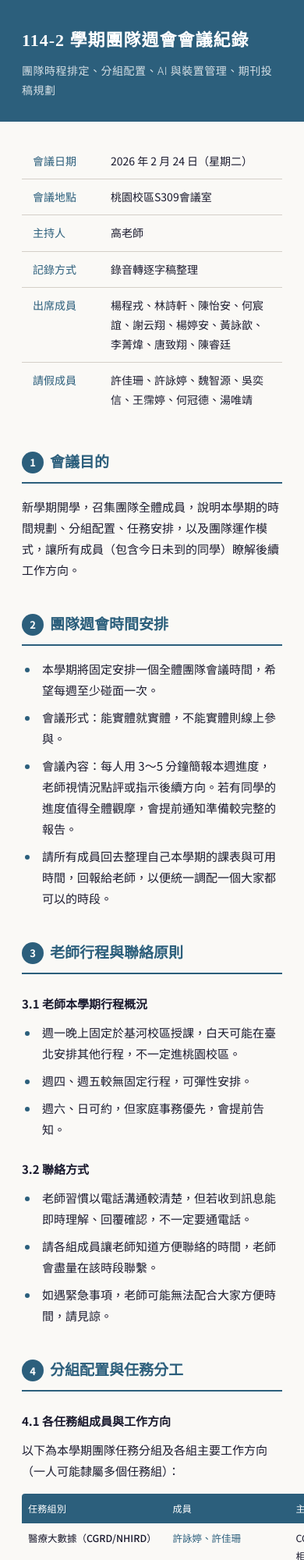
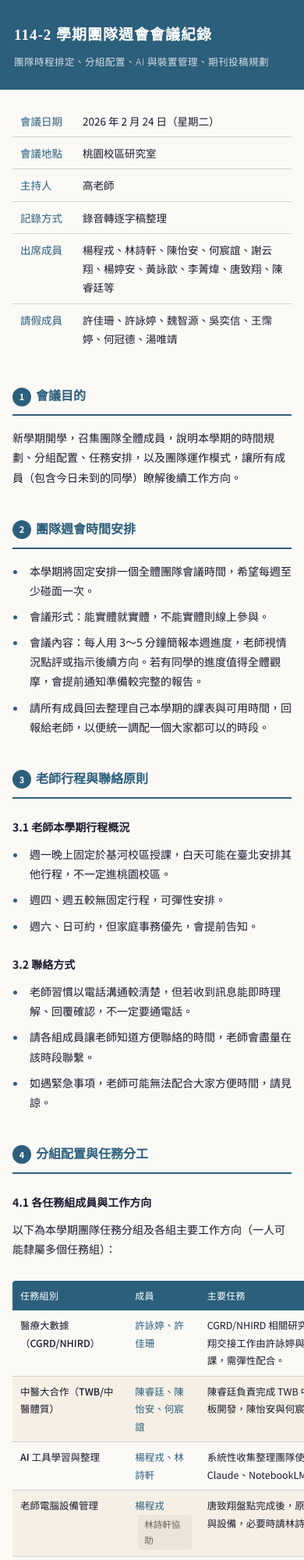
Before and after one commit to Chris-Kao/team-meeting, a plain HTML site: page 0224.html in a window 390 px wide. Shown: the top 2000 px of the page at 78% size. Drawn offline with Linux system fonts and the light colour scheme.

Commit message:
更新手機版排版

```diff
--- a/0224.html
+++ b/0224.html
@@ -231,12 +231,50 @@
   /* Responsive */
   @media (max-width: 860px) {
     .page { margin: 0; border-radius: 0; }
-    .header { padding: 32px 28px 28px; }
-    .header h1 { font-size: 22px; }
-    .content { padding: 28px 28px 40px; }
-    .task-table, .todo-table { font-size: 12.5px; }
-    .task-table thead th, .todo-table thead th { font-size: 12px; padding: 8px 8px; }
-    .task-table tbody td, .todo-table tbody td { padding: 8px 8px; }
+    .header { padding: 32px 24px 28px; }
+    .header h1 { font-size: 21px; }
+    .content { padding: 24px 20px 36px; }
+
+    h2 { font-size: 17px; }
+    h3 { font-size: 14px; }
+
+    /* Tables scroll horizontally on mobile */
+    .table-wrap {
+      overflow-x: auto;
+      -webkit-overflow-scrolling: touch;
+      margin: 16px -20px 24px;
+      padding: 0 20px;
+    }
+
+    .task-table, .todo-table { font-size: 12.5px; min-width: 560px; }
+    .task-table thead th, .todo-table thead th { font-size: 12px; padding: 8px 10px; }
+    .task-table tbody td, .todo-table tbody td { padding: 8px 10px; }
+    .task-table .group-name { white-space: normal; }
+    .task-table .members { white-space: normal; }
+    .todo-table .person { white-space: normal; }
+    .todo-table .deadline { white-space: normal; }
+
+    .meta-table td { padding: 8px 10px; font-size: 13.5px; }
+    .meta-table td:first-child { width: 80px; }
+
+    .callout { margin: 12px 0; padding: 12px 14px; font-size: 13.5px; }
+    .footer { font-size: 12.5px; }
+  }
+
+  @media (max-width: 420px) {
+    .header { padding: 28px 18px 24px; }
+    .header h1 { font-size: 19px; }
+    .header .subtitle { font-size: 12.5px; }
+    .content { padding: 20px 16px 32px; }
+    body { font-size: 14px; }
+    h2 { font-size: 16px; gap: 6px; }
+    h2 .num { width: 24px; height: 24px; font-size: 11px; }
+    ul { padding-left: 18px; }
+
+    .table-wrap {
+      margin: 12px -16px 20px;
+      padding: 0 16px;
+    }
   }
 
   /* Print */
@@ -260,10 +298,10 @@
 
     <table class="meta-table">
       <tr><td>會議日期</td><td>2026 年 2 月 24 日（星期二）</td></tr>
-      <tr><td>會議地點</td><td>桃園校區S309會議室</td></tr>
+      <tr><td>會議地點</td><td>桃園校區研究室</td></tr>
       <tr><td>主持人</td><td>高老師</td></tr>
       <tr><td>記錄方式</td><td>錄音轉逐字稿整理</td></tr>
-      <tr><td>出席成員</td><td>楊程戎、林詩軒、陳怡安、何宸誼、謝云翔、楊婷安、黃詠歆、李菁煒、唐致翔、陳睿廷</td></tr>
+      <tr><td>出席成員</td><td>楊程戎、林詩軒、陳怡安、何宸誼、謝云翔、楊婷安、黃詠歆、李菁煒、唐致翔、陳睿廷等</td></tr>
       <tr><td>請假成員</td><td>許佳珊、許詠婷、魏智源、吳奕信、王霈婷、何冠德、湯唯靖</td></tr>
     </table>
 
@@ -303,6 +341,7 @@
     <h3>4.1 各任務組成員與工作方向</h3>
     <p>以下為本學期團隊任務分組及各組主要工作方向（一人可能隸屬多個任務組）：</p>
 
+    <div class="table-wrap">
     <table class="task-table">
       <thead>
         <tr><th>任務組別</th><th>成員</th><th>主要任務</th></tr>
@@ -380,6 +419,7 @@
         </tr>
       </tbody>
     </table>
+    </div>
 
     <h3>4.2 主線與支線任務說明</h3>
     <div class="callout">
@@ -416,6 +456,7 @@
     <!-- 八、待辦事項 -->
     <h2><span class="num">8</span>待辦事項總整理</h2>
 
+    <div class="table-wrap">
     <table class="todo-table">
       <thead>
         <tr><th>負責人</th><th>待辦事項</th><th>時限</th></tr>
@@ -439,6 +480,7 @@
         <tr><td class="person">湯唯靖</td><td>協助結案行政、核銷等事務</td><td class="deadline">持續進行</td></tr>
       </tbody>
     </table>
+    </div>
 
     <div class="footer">
       <strong>備註：</strong>本紀錄由會議錄音轉逐字稿後整理而成，供未出席同學參閱。如有任何問題或需要補充，請直接聯繫老師。
```
